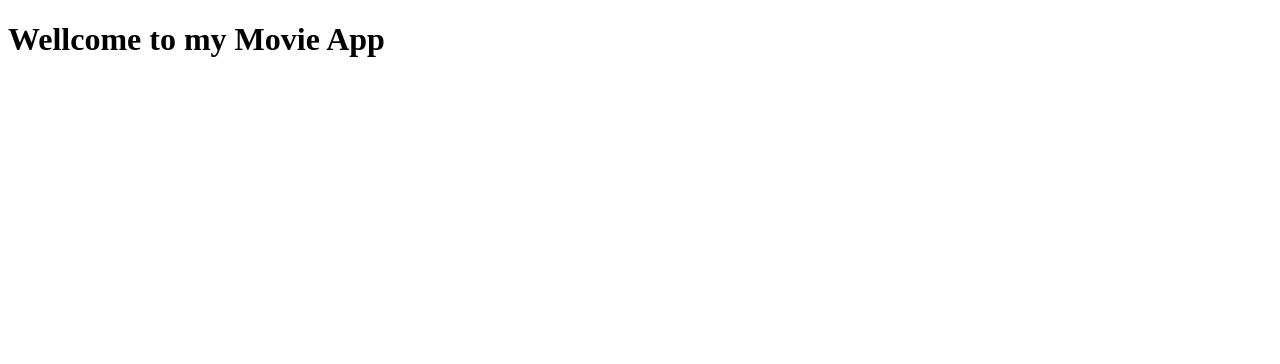
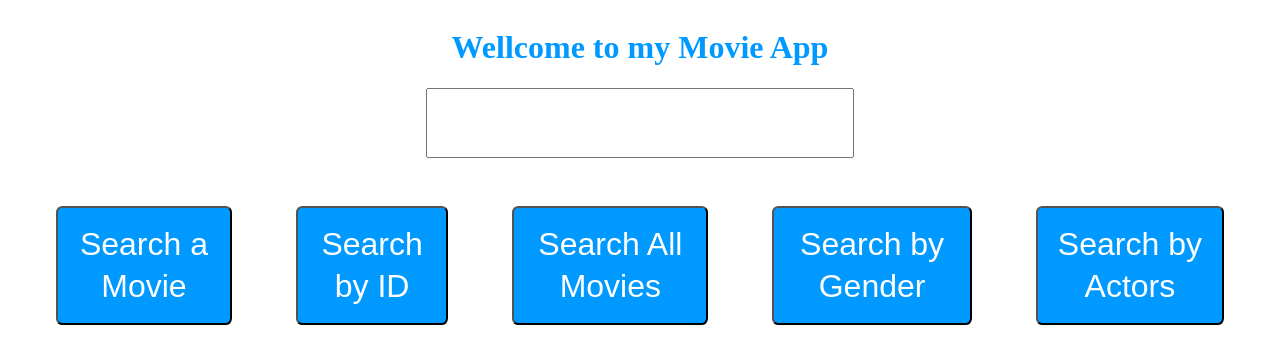
Before and after one commit to Roo-Git/DB-MOVIE-API, a plain HTML site: page index.html in a window 1280 px wide. Drawn offline with Linux system fonts and the light colour scheme.

Commit message:
Tarea: Diseño planteado.

```diff
--- a/css/style.css
+++ b/css/style.css
@@ -0,0 +1,58 @@
+#container {
+    display: flex;
+    flex-direction: row;
+}
+.title {
+    height: 5em;
+    display: flex;
+    justify-content: center;
+
+}
+h1 {
+    width: auto;
+    color: #0099ff;
+    font-weight: 10em;
+}
+
+.form {
+    width: 100%;
+    max-width: 50em;
+    margin: auto;
+    display: flex;
+    flex-direction: row;
+    justify-content: center;
+    align-items: center;
+
+}
+
+#inputValue {
+    position: relative;
+    display: flex;
+    justify-self: center;
+    justify-content: center;
+    align-self: center;
+    font-size: 2em;
+    font-weight: 2em;
+    height: 2em;
+    text-align: center;
+}
+
+
+.button-container {
+    display: flex;
+    justify-content: center;
+    margin: 1em;
+}
+
+#searchMovie, #searchID, #searchActors, #searchAll, #searchGender{
+    color: white;
+    background-color: #0099ff;
+    min-height: 2em;
+    text-align: center;
+    cursor: pointer;
+    padding: .500em;
+    font-size: 2em;
+    line-height: 1.3;
+    border-radius: .2em;
+    margin: 1em;
+}
--- a/index.html
+++ b/index.html
@@ -8,7 +8,27 @@
     <link rel="stylesheet" href="css/style.css">
 </head>
 <body>
-    <h1>Wellcome to my Movie App</h1>
+    <div class="container">
+        <div class="title">
+            <h1>Wellcome to my Movie App</h1>
+        </div>
+
+
+        <div class="form">
+            <div class="form-child">
+                <input type="text" id="inputValue">
+            </div>
+        </div>
+
+        <div class="button-container">
+            <button type="submit" id="searchMovie">Search a Movie</button>
+            <button type="submit" id="searchID">Search by ID</button>
+            <button type="submit" id="searchAll">Search All Movies</button>
+            <button type="submit" id="searchGender">Search by Gender</button>
+            <button type="submit" id="searchActors">Search by Actors</button>
+        </div>
+
+    </div>
 
     <script src="js/main.js"></script>
 </body>
--- a/js/main.js
+++ b/js/main.js
@@ -1 +1,21 @@
-console.log("hi")
+// Seleccionar Elementos del DOM
+
+const inputElement = document.querySelector("#inputValue");
+const searchMovie = document.querySelector("#searchMovie");
+
+
+
+// Funciones
+
+
+// Funciones para clickar en el boton y obtener su valor:
+
+searchMovie.onclick = function(event) {
+    // .preventDefault: Cancela el evento si este es cancelable, sin detener el resto del funcionamiento del evento, es decir, puede ser llamado de nuevo.
+    event.preventDefault();
+    console.log("The Search a Movie Button has been clicked!!!")
+
+    // Obtengo el valor de inputElement
+    const value = inputElement.value;
+    console.log("Value: ", value);
+};
```
